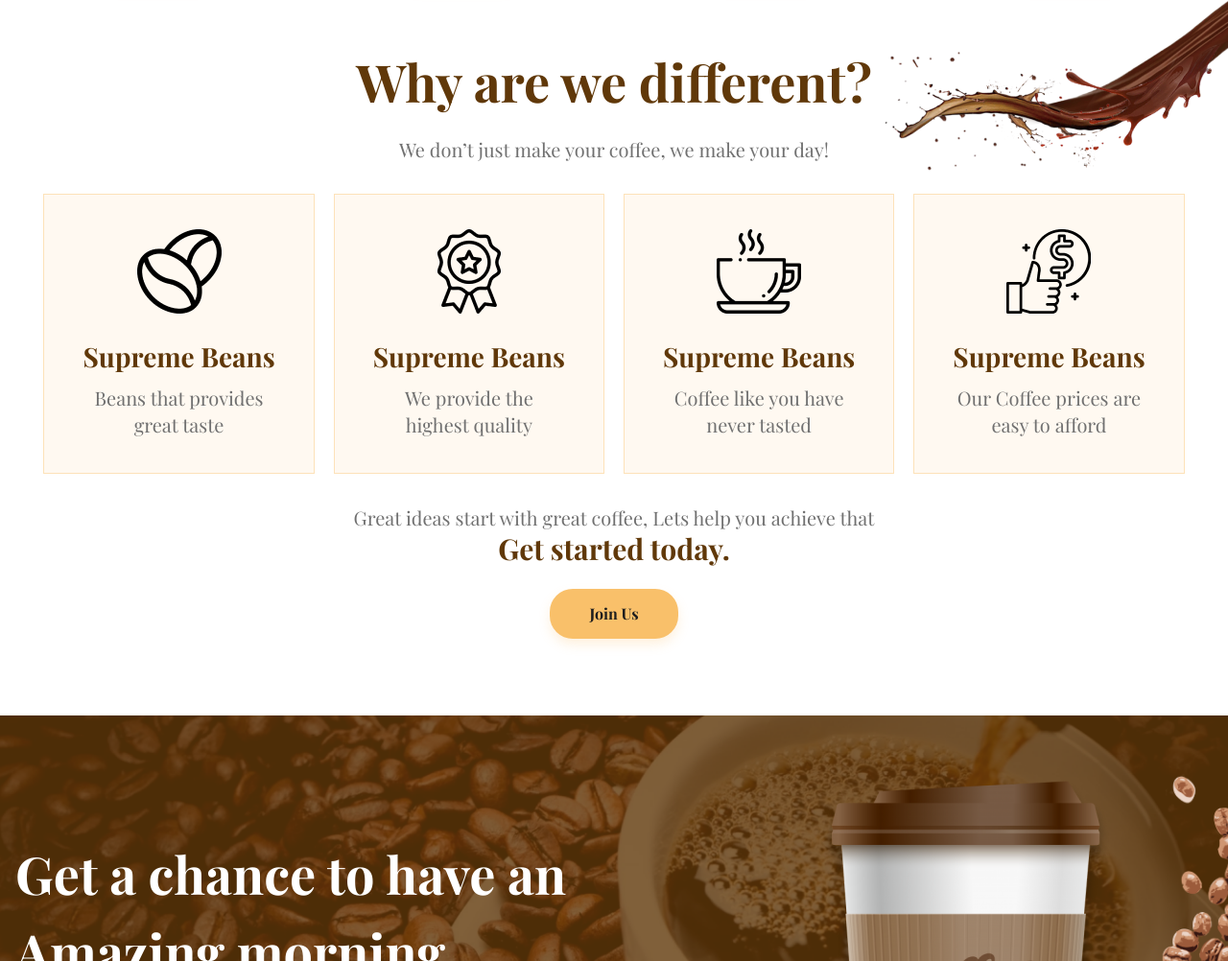
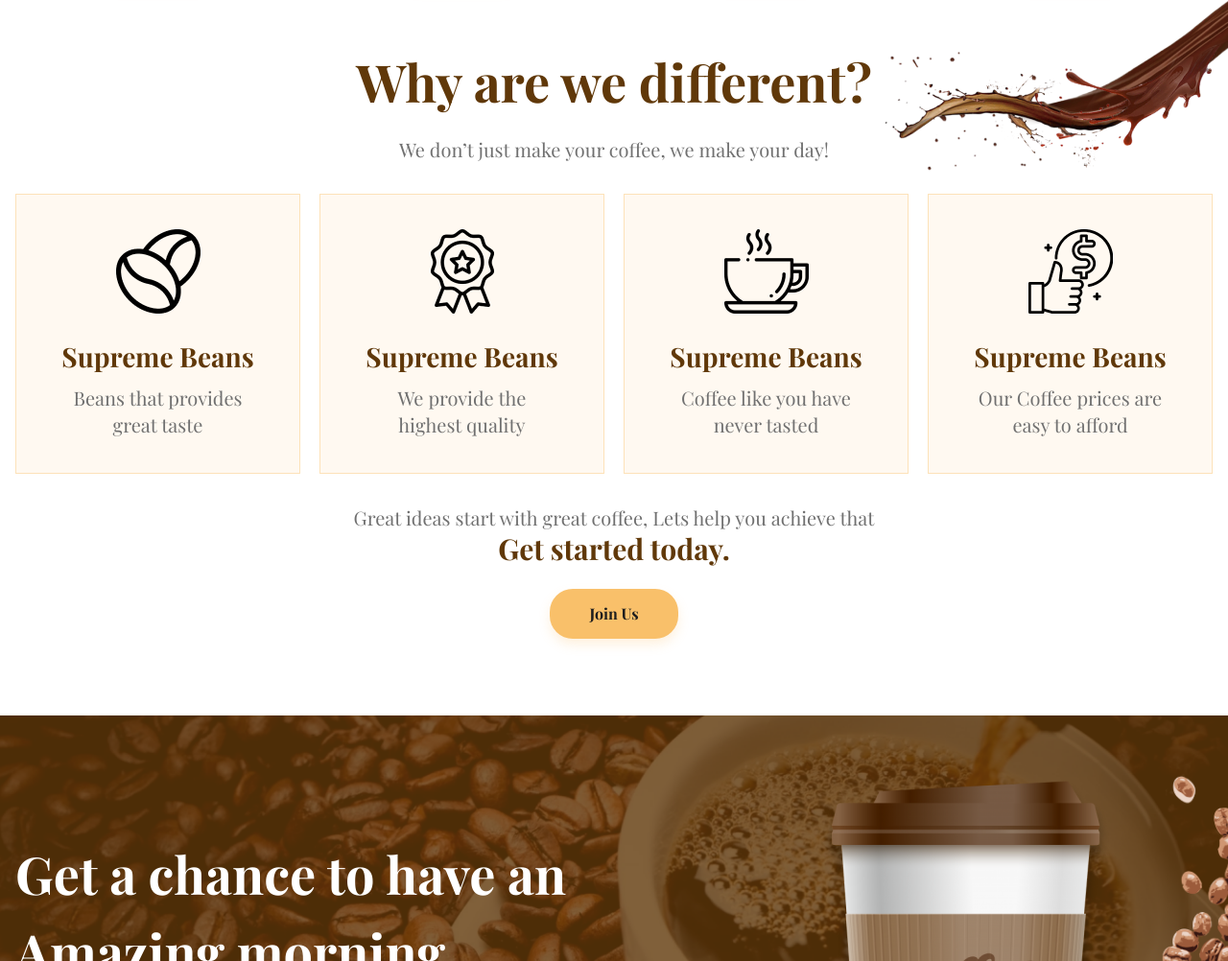
Before and after one commit to MUKESHxSIHAG/BEAN-SCENE-COFFEE-LANDING-PAGE, a website built with Vite: page index.html in a window 1280 px wide. Shown: the part 1988-2990 px from the top of the page at 96% size. Built offline with nearby package versions, Linux system fonts and the light colour scheme; a web font is replaced by a local one.

Commit message:
changes-in-card

```diff
--- a/index.html
+++ b/index.html
@@ -167,7 +167,7 @@
                     day!</p>
             </div>
             <div class="flex justify-center items-center gap-5 pt-8">
-                <div class="flex items-center justify-center flex-col hover:scale-[1.1]"
+                <div class="flex items-center justify-center flex-col hover:scale-[1.1] w-1/4"
                     style="border: 1px solid #FDE2B9; background-color:#FFF9F1;">
                     <img class="pt-9" src="/assets/images/png/coffee-beans.png" alt="Coffee-Beans">
                     <h1 class="pt-6 playfair font-bold text-[28px] text-[#603809] ps-10 px-10">Supreme Beans</h1>
@@ -175,7 +175,7 @@
                             class="flex justify-center items-center">
                         great taste</p>
                 </div>
-                <div class="flex items-center justify-center flex-col hover:scale-[1.1]"
+                <div class="flex items-center justify-center flex-col hover:scale-[1.1] w-1/4"
                     style="border: 1px solid #FDE2B9; background-color:#FFF9F1;">
                     <img class="pt-9" src="/assets/images/png/high-quality.png" alt="Coffee-Beans">
                     <h1 class="pt-6 playfair font-bold text-[28px] text-[#603809] px-10 ps-10">Supreme Beans</h1>
@@ -183,7 +183,7 @@
                             class="text-center">
                         highest quality</p>
                 </div>
-                <div class="flex items-center justify-center flex-col hover:scale-[1.1]"
+                <div class="flex items-center justify-center flex-col hover:scale-[1.1] w-1/4"
                     style="border: 1px solid #FDE2B9; background-color:#FFF9F1;">
                     <img class="pt-9" src="/assets/images/png/extraordinary-coffee-cup.png" alt="Coffee-Beans">
                     <h1 class="pt-6 playfair font-bold text-[28px] text-[#603809] px-10 ps-10">Supreme Beans</h1>
@@ -192,7 +192,7 @@
                         never tasted
                     </p>
                 </div>
-                <div class="flex items-center justify-center flex-col hover:scale-[1.1]"
+                <div class="flex items-center justify-center flex-col hover:scale-[1.1] w-1/4"
                     style="border: 1px solid #FDE2B9; background-color:#FFF9F1;">
                     <img class="pt-9" src="/assets/images/png/best-price.png" alt="Coffee-Beans">
                     <h1 class="pt-6 playfair font-bold text-[28px] text-[#603809] px-10 ps-10">Supreme Beans</h1>
```
